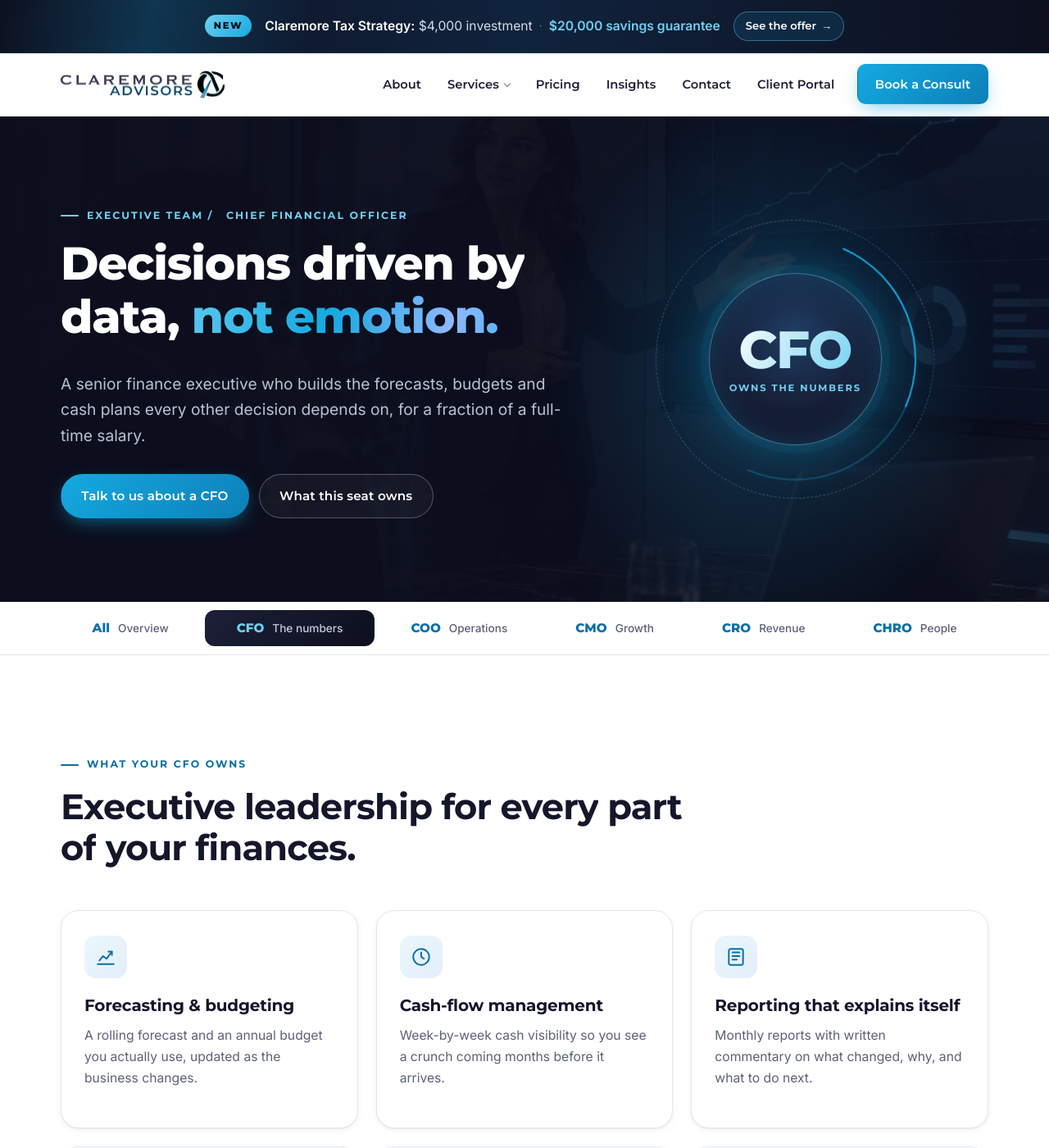
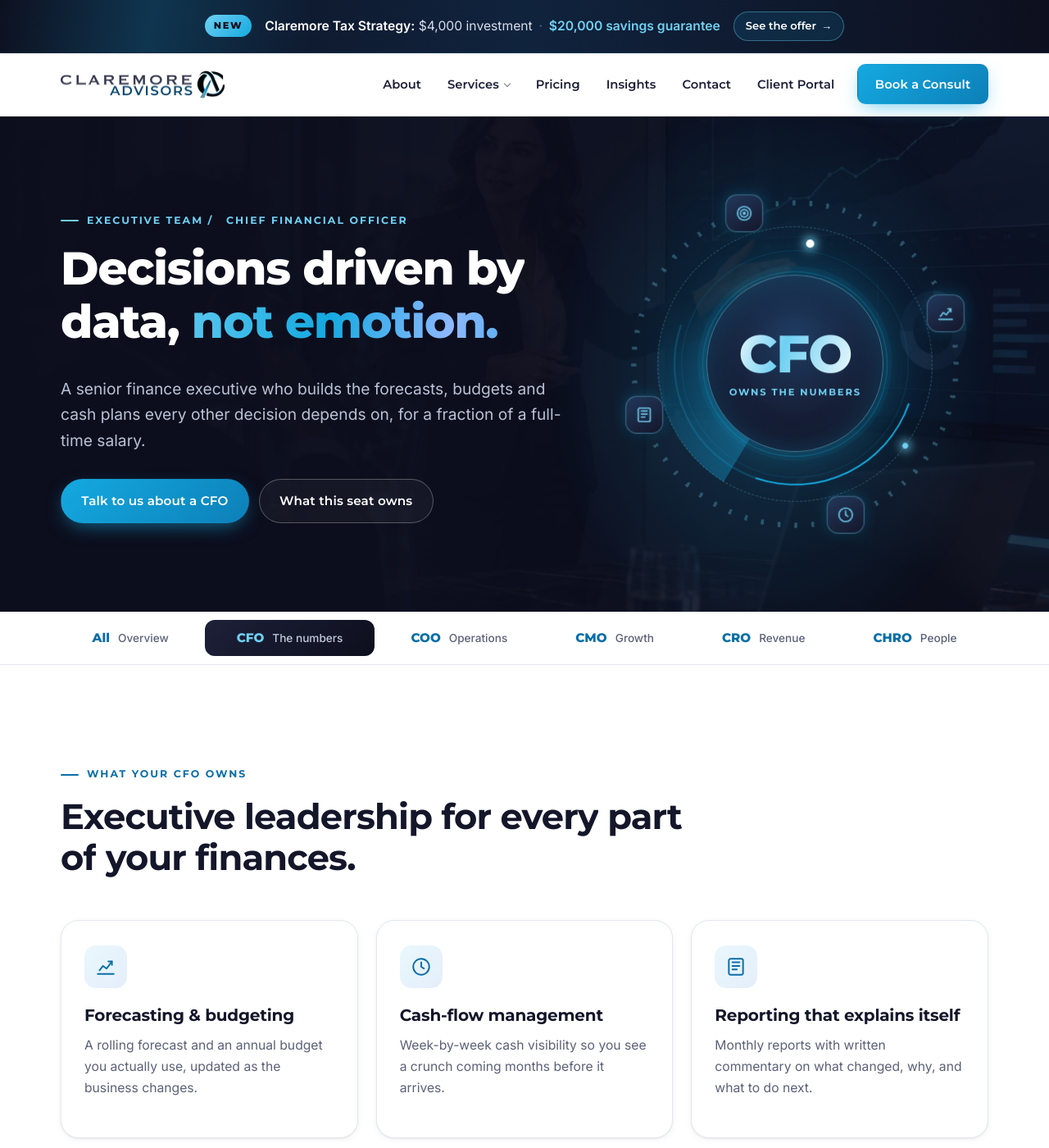
Before and after one commit to sparkmediaai/claremore, a Jekyll site: the page built from executive-team/cfo.html, in a window 1280 px wide and 1400 px high. Shown: the whole window at 82% size. Built offline with Jekyll 4.4.1, drawn with Linux system fonts in a browser that asks for light colours.

Commit message:
Animate the seat emblem on every executive page
Counter-rotating rings, a radar sweep, ripples, orbit dots and the
seat's own service icons circling the core, with shimmer on the title
and a pointer tilt. Calm static version for reduced-motion visitors.

Co-Authored-By: Claude Opus 5.5 <noreply@anthropic.com>
Claude-Session: https://claude.ai/code/session_01Lq7em193xySr1u9wJwGnXJ

```diff
--- a/_layouts/seat.html
+++ b/_layouts/seat.html
@@ -14,8 +14,19 @@ layout: default
         <a class="btn btn-ghost" href="#owns">What this seat owns</a>
       </div>
     </div>
-    <div class="seat-emblem" aria-hidden="true">
-      <div class="emblem-ring"></div><div class="emblem-ring r2"></div>
+    <div class="seat-emblem" aria-hidden="true" data-tilt-emblem>
+      <div class="emblem-sweep"></div>
+      <div class="emblem-ripple"></div><div class="emblem-ripple d2"></div><div class="emblem-ripple d3"></div>
+      <div class="emblem-ring"></div>
+      <div class="emblem-ring r2"></div>
+      <div class="emblem-ring r3"></div>
+      <div class="emblem-orbit o1"><span class="orbit-dot"></span></div>
+      <div class="emblem-orbit o2"><span class="orbit-dot"></span></div>
+      <div class="emblem-sats">
+        {%- for o in seat.owns limit: 4 %}
+        <span class="emblem-sat" style="--a: {{ forloop.index0 | times: 90 }}deg"><span class="sat-inner">{% include icon.html name=o.icon %}</span></span>
+        {%- endfor %}
+      </div>
       <div class="emblem-core"><span class="emblem-mono{% if seat.mono.size == 4 %} m4{% endif %}">{{ seat.mono }}</span><span class="emblem-role">{{ seat.role }}</span></div>
     </div>
   </div>
--- a/assets/css/style.css
+++ b/assets/css/style.css
@@ -1244,3 +1244,51 @@ a.card-feature:hover { color: #c3cbdd; }
 .seat:hover .seat-mono { box-shadow: 0 16px 36px -10px rgba(20,169,224,1); }
 .seat-link:focus-visible { outline: none; }
 .seat:has(.seat-link:focus-visible) { outline: 2px solid var(--cyan); outline-offset: 4px; }
+
+/* ---------- Animated seat emblem ---------- */
+.seat-emblem { width: min(400px, 82vw); perspective: 900px; transform-style: preserve-3d;
+  transform: rotateY(var(--ex, 0deg)) rotateX(var(--ey, 0deg)); transition: transform .5s var(--ease); animation: none; }
+.seat-emblem > * { position: absolute; }
+.emblem-ring { inset: 8%; border: 1.5px dashed rgba(111,208,242,.35); animation: spin 40s linear infinite, emb-in 1s .2s var(--ease) backwards; }
+.emblem-ring.r2 { inset: 13%; border: 2px solid transparent; border-top-color: var(--cyan); border-right-color: rgba(20,169,224,.25); border-radius: 50%; animation: spin 5s linear infinite, emb-in 1s .35s var(--ease) backwards; }
+.emblem-ring.r3 { inset: 0; border-radius: 50%; border: 0;
+  background: repeating-conic-gradient(rgba(111,208,242,.55) 0 1deg, transparent 1deg 6deg);
+  -webkit-mask: radial-gradient(farthest-side, transparent calc(100% - 7px), #000 calc(100% - 6px)); mask: radial-gradient(farthest-side, transparent calc(100% - 7px), #000 calc(100% - 6px));
+  opacity: .55; animation: spin-rev 60s linear infinite, emb-in 1.1s .1s var(--ease) backwards; }
+@keyframes spin-rev { to { transform: rotate(-360deg); } }
+@keyframes emb-in { from { opacity: 0; transform: scale(.6) rotate(-40deg); } }
+
+.emblem-sweep { inset: 8%; border-radius: 50%; background: conic-gradient(from 0deg, rgba(20,169,224,.35), rgba(20,169,224,0) 25%, transparent 100%);
+  -webkit-mask: radial-gradient(farthest-side, transparent 58%, #000 60%); mask: radial-gradient(farthest-side, transparent 58%, #000 60%);
+  animation: spin 4.5s linear infinite, fade-in 1s 1s backwards; }
+
+.emblem-ripple { inset: 28%; border-radius: 50%; border: 1.5px solid rgba(20,169,224,.6); animation: emb-ripple 4.5s ease-out infinite; }
+.emblem-ripple.d2 { animation-delay: 1.5s; }
+.emblem-ripple.d3 { animation-delay: 3s; }
+@keyframes emb-ripple { from { transform: scale(1); opacity: .8; } to { transform: scale(1.75); opacity: 0; } }
+
+.emblem-orbit { inset: 13%; border-radius: 50%; animation: spin 7s linear infinite; }
+.emblem-orbit.o2 { inset: 8%; animation: spin-rev 11s linear infinite; }
+.orbit-dot { position: absolute; top: -5px; left: calc(50% - 5px); width: 10px; height: 10px; border-radius: 50%; background: #fff; box-shadow: 0 0 12px 3px rgba(111,208,242,.9); }
+.o2 .orbit-dot { width: 7px; height: 7px; top: -3.5px; left: calc(50% - 3.5px); background: var(--cyan-300); }
+
+/* Icons from the seat's responsibilities orbit the core and stay upright */
+.emblem-sats { inset: 0; animation: spin 36s linear infinite, fade-in 1s 1.1s backwards; }
+.emblem-sat { position: absolute; left: 50%; top: 50%; width: 46px; height: 46px; margin: -23px 0 0 -23px;
+  transform: rotate(var(--a)) translateY(calc(min(400px, 82vw) * -0.5 + 6px)) rotate(calc(var(--a) * -1)); }
+.sat-inner { display: grid; place-items: center; width: 100%; height: 100%; border-radius: 14px; color: var(--cyan-300);
+  background: linear-gradient(150deg, #22385b, var(--navy-900)); border: 1px solid rgba(111,208,242,.45); box-shadow: 0 8px 24px -8px rgba(0,0,0,.6), 0 0 18px rgba(20,169,224,.3);
+  animation: spin-rev 36s linear infinite; }
+.sat-inner svg { width: 22px; height: 22px; }
+
+.emblem-core { position: relative; z-index: 2; width: 54%; animation: emb-core-in 1s .5s var(--ease) backwards, emb-breathe 5s 1.5s ease-in-out infinite; }
+@keyframes emb-core-in { from { opacity: 0; transform: scale(.5); } }
+@keyframes emb-breathe { 0%, 100% { box-shadow: 0 0 0 10px rgba(20,169,224,.06), 0 0 50px rgba(20,169,224,.3), inset 0 0 40px rgba(20,169,224,.25); transform: translateY(0); }
+  50% { box-shadow: 0 0 0 16px rgba(20,169,224,.1), 0 0 90px rgba(20,169,224,.55), inset 0 0 50px rgba(20,169,224,.4); transform: translateY(-6px); } }
+.emblem-mono { background-image: linear-gradient(110deg, #fff 0%, var(--cyan-300) 30%, #fff 50%, var(--cyan-300) 70%, #fff 100%); background-size: 220% auto; animation: shimmer 5s linear infinite; }
+@media (max-width: 900px) {
+  .seat-emblem { width: 280px; }
+  .emblem-sat { width: 38px; height: 38px; margin: -19px 0 0 -19px; transform: rotate(var(--a)) translateY(-134px) rotate(calc(var(--a) * -1)); }
+  .sat-inner svg { width: 18px; height: 18px; }
+}
+@media (prefers-reduced-motion: reduce) { .emblem-sweep, .emblem-ripple, .orbit-dot { display: none; } .seat-emblem { transform: none; } }
--- a/assets/js/main.js
+++ b/assets/js/main.js
@@ -202,6 +202,19 @@
     document.querySelectorAll('.hero-chart').forEach(function (svg) { svg.pauseAnimations && svg.pauseAnimations(); });
   }
 
+  // Seat emblem leans toward the pointer
+  var emblem = document.querySelector('[data-tilt-emblem]');
+  if (emblem && finePointer && !reduceMotion) {
+    var hero = emblem.closest('section');
+    hero.addEventListener('pointermove', function (e) {
+      var r = emblem.getBoundingClientRect();
+      var x = (e.clientX - (r.left + r.width / 2)) / innerWidth, y = (e.clientY - (r.top + r.height / 2)) / innerHeight;
+      emblem.style.setProperty('--ex', (x * 18).toFixed(2) + 'deg');
+      emblem.style.setProperty('--ey', (y * -18).toFixed(2) + 'deg');
+    });
+    hero.addEventListener('pointerleave', function () { emblem.style.setProperty('--ex', '0deg'); emblem.style.setProperty('--ey', '0deg'); });
+  }
+
   // Seat switcher: keep the current seat visible on small screens
   var sw = document.querySelector('.seat-switch-inner'), cur = sw && sw.querySelector('.is-current');
   if (sw && cur) sw.scrollLeft = cur.offsetLeft - (sw.clientWidth - cur.clientWidth) / 2;
```
